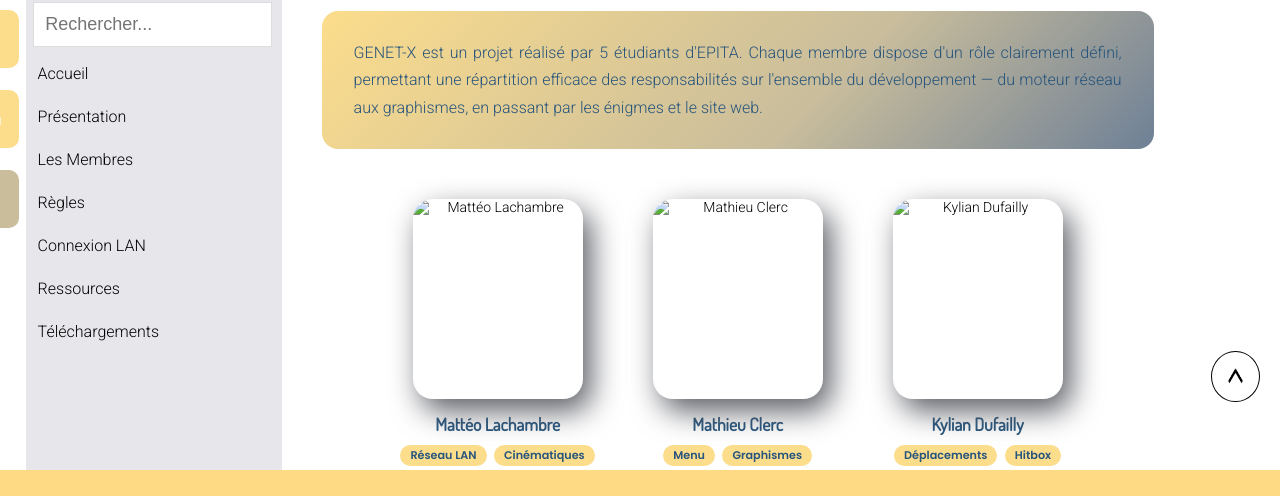
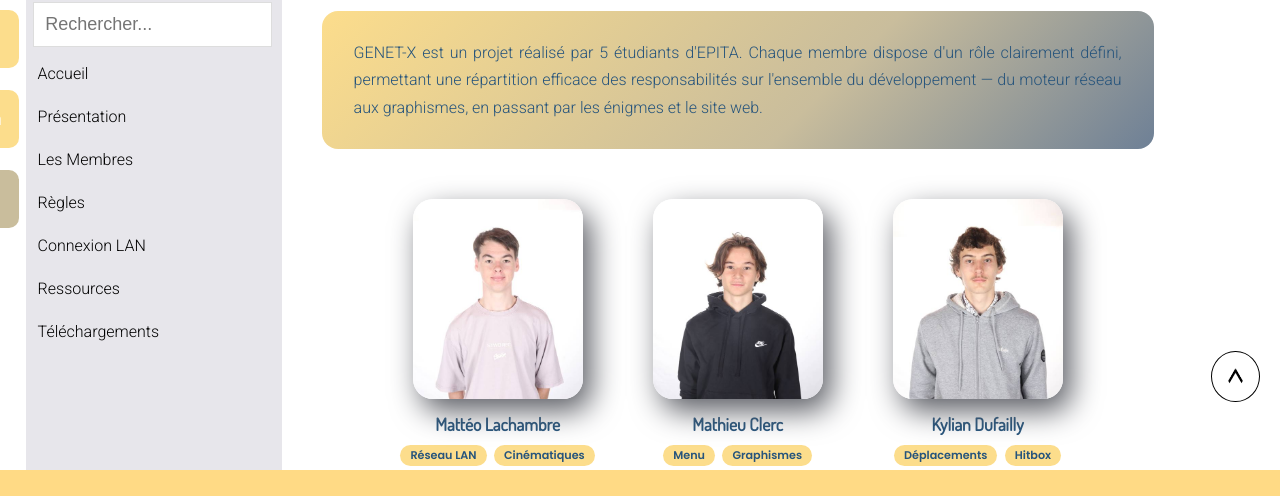
Before and after one commit to Oru-Bus/GENET-X_Website, a plain HTML site: page membres.html in a window 1280 px wide. Shown: the part 330-826 px from the top of the page. Drawn offline with Linux system fonts and the light colour scheme; a web font is replaced by a local one.

Commit message:
correction images membres

```diff
--- a/membres.html
+++ b/membres.html
@@ -191,7 +191,7 @@
 
                         <div class="member-card">
                             <div class="img-wrapper">
-                                <img src="images/matteo_lachambre.png" alt="Mattéo Lachambre">
+                                <img src="image/matteo_lachambre.png" alt="Mattéo Lachambre">
                             </div>
                             <span class="member-name">Mattéo Lachambre</span>
                             <div class="member-tags">
@@ -206,7 +206,7 @@
 
                         <div class="member-card">
                             <div class="img-wrapper">
-                                <img src="images/mathieu_clerc.png" alt="Mathieu Clerc">
+                                <img src="image/mathieu_clerc.png" alt="Mathieu Clerc">
                             </div>
                             <span class="member-name">Mathieu Clerc</span>
                             <div class="member-tags">
@@ -221,7 +221,7 @@
 
                         <div class="member-card">
                             <div class="img-wrapper">
-                                <img src="images/kylian_dufailly.png" alt="Kylian Dufailly">
+                                <img src="image/kylian_dufailly.png" alt="Kylian Dufailly">
                             </div>
                             <span class="member-name">Kylian Dufailly</span>
                             <div class="member-tags">
@@ -236,7 +236,7 @@
 
                         <div class="member-card">
                             <div class="img-wrapper">
-                                <img src="images/charlie_Moreau.png" alt="Charlie Moreau">
+                                <img src="image/charlie_Moreau.png" alt="Charlie Moreau">
                             </div>
                             <span class="member-name">Charlie Moreau</span>
                             <div class="member-tags">
@@ -250,7 +250,7 @@
 
                         <div class="member-card">
                             <div class="img-wrapper">
-                                <img src="images/victor_goubaur.png" alt="Victor Goubaud">
+                                <img src="image/victor_goubaur.png" alt="Victor Goubaud">
                             </div>
                             <span class="member-name">Victor Goubaud</span>
                             <div class="member-tags">
```
